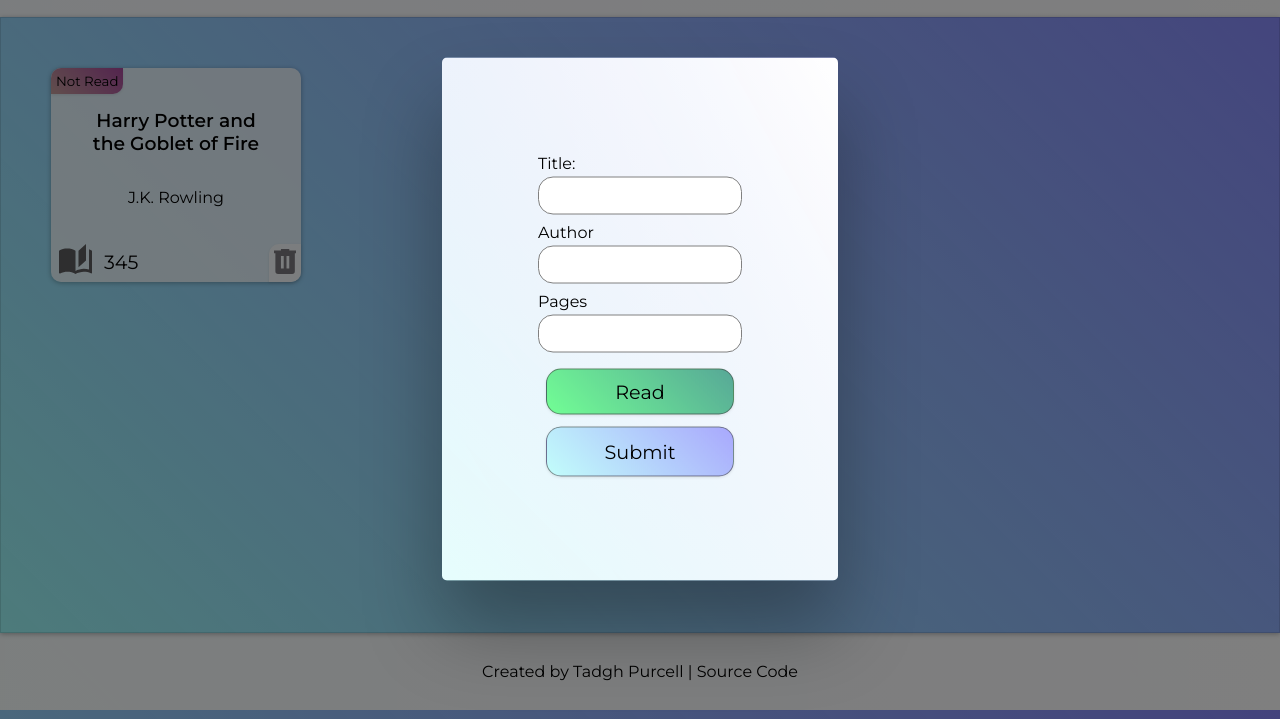
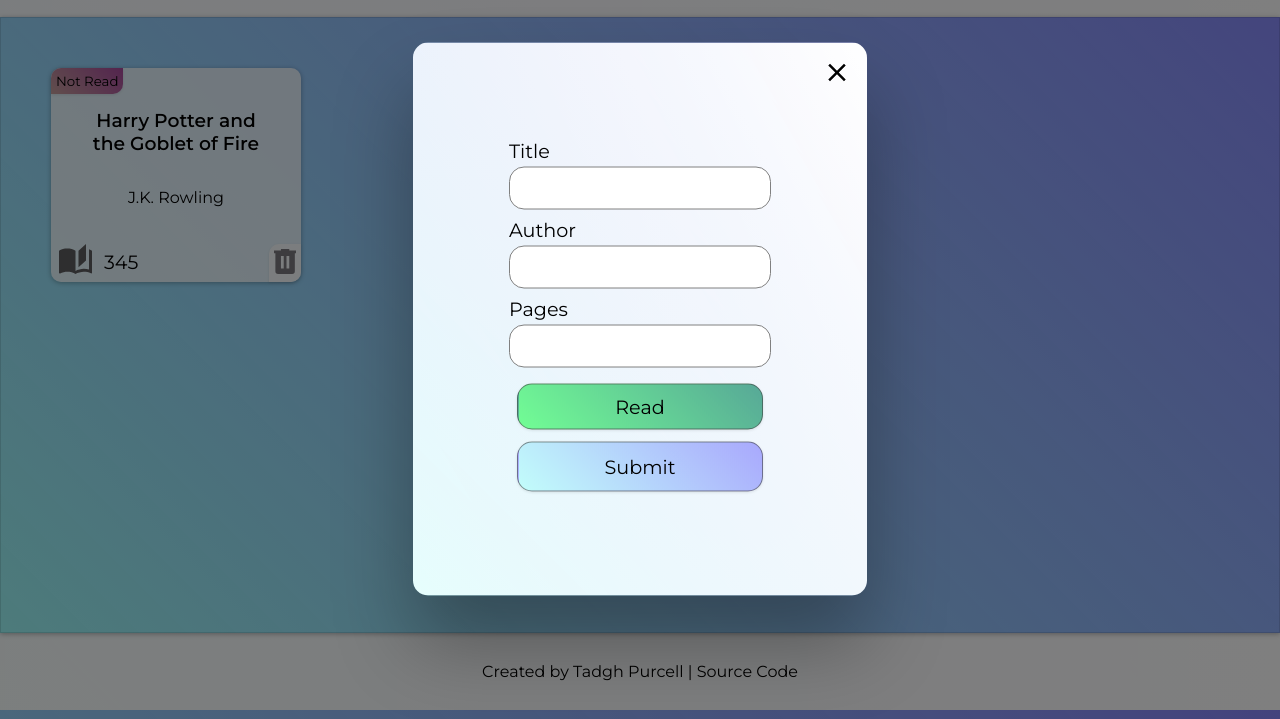
Before and after one commit to BigSmokeyBacon/library, a plain HTML site: page index.html in a window 1280 px wide. Both pictures are taken after a click on the button "+ New Book". Shown: the part 81-800 px from the top of the page. Drawn offline with Linux system fonts and the light colour scheme.

Commit message:
Add close button on form

```diff
--- a/index.html
+++ b/index.html
@@ -15,7 +15,7 @@
 
     <form class="hidden">
       <div class="form-title">
-        <label for="title">Title:</label
+        <label for="title">Title</label
         ><input type="text" name="title" id="title" />
       </div>
       <div class="form-author">
@@ -27,13 +27,16 @@
         ><input type="number" name="pages" id="pages" min="10" max="10000" />
       </div>
       <div class="btn-form-container">
-        <!-- <div class="btn-form-read-container"> -->
         <button class="btn btn-form-status read" type="button">Read</button>
-        <!-- </div> -->
-        <!-- <div class="btn-submit-container"> -->
         <button class="btn btn-form-submit" type="submit">Submit</button>
-        <!-- </div> -->
       </div>
+      <button class="btn btn-close">
+        <svg xmlns="http://www.w3.org/2000/svg" viewBox="0 0 24 24">
+          <path
+            d="M19,6.41L17.59,5L12,10.59L6.41,5L5,6.41L10.59,12L5,17.59L6.41,19L12,13.41L17.59,19L19,17.59L13.41,12L19,6.41Z"
+          />
+        </svg>
+      </button>
     </form>
 
     <div class="book-display">
--- a/script.js
+++ b/script.js
@@ -2,6 +2,7 @@
 const bookDisplay = document.querySelector(".book-display");
 const btnRemoveBook = [...document.querySelectorAll(".btn-card-remove")];
 // const btnCardRead = [...document.querySelectorAll(".btn-card-read")];
+const btnClose = document.querySelector(".btn-close");
 const btnFormRead = document.querySelector(".btn-form-status");
 const overlay = document.querySelector(".overlay");
 const newBookForm = document.querySelector("form");
@@ -161,6 +162,7 @@
   document.appendChild(cardBtnRemove);
 };
 
+btnClose.addEventListener("click", closeModal);
 // //Change text content read
 // btnCardRead.forEach(function (btn) {
 //   btn.addEventListener("click", function () {
--- a/style.css
+++ b/style.css
@@ -45,7 +45,6 @@
       rgba(255, 255, 255)
     ),
     linear-gradient(45deg, rgba(156, 252, 248, 1), rgb(112 110 251 / 83%));
-  /* background-color: rgba(255, 255, 255, 1); */
   top: 50%;
   left: 50%;
   transform: translate(-50%, -50%);
@@ -53,7 +52,7 @@
   flex-direction: column;
   z-index: 3;
   padding: 6rem;
-  border-radius: 5px;
+  border-radius: 15px;
   box-shadow: 0 3rem 5rem rgba(0, 0, 0, 0.3);
   gap: 8px;
 }
@@ -98,8 +97,43 @@
   gap: 4px;
 }
 
+.btn-close {
+  position: absolute;
+  padding: 15px 15px 0px 0px;
+  top: 0;
+  right: 0;
+  border: none;
+  background-color: rgba(255, 255, 255, 0);
+  box-shadow: none;
+  /* background-image: linear-gradient(
+      60deg,
+      rgba(255, 255, 255, 0.75),
+      rgba(255, 255, 255)
+    ),
+    linear-gradient(45deg, rgba(156, 252, 248, 1), rgb(112 110 251 / 83%)); */
+}
+
+.btn-close svg {
+  height: 30px;
+  /* fill: #5d5c5f; */
+  /* fill: #7b787e; */
+
+  /* fill: #ff0000ed; */
+}
+
+.btn-close svg:hover {
+  fill: #ff0000ed;
+}
+
 input {
   padding: 10px;
+  outline: none;
+  font-size: 1.1rem;
+}
+
+input:focus {
+  border: 2px solid rgb(112 110 251/ 0.5);
+  box-shadow: 1px 1px 4px rgb(0 0 0 / 20%);
 }
 
 input,
@@ -109,6 +143,9 @@
   font-family: inherit;
 }
 
+label {
+  font-size: 1.2rem;
+}
 .book-display {
   border: 1px solid rgba(0, 0, 0, 0.12);
   box-shadow: 0px 1px 5px rgba(0, 0, 0, 0.3);
```
Also changed, not shown: img/close-outline.svg (added), img/close-thick.svg (added), img/close.svg (added).
